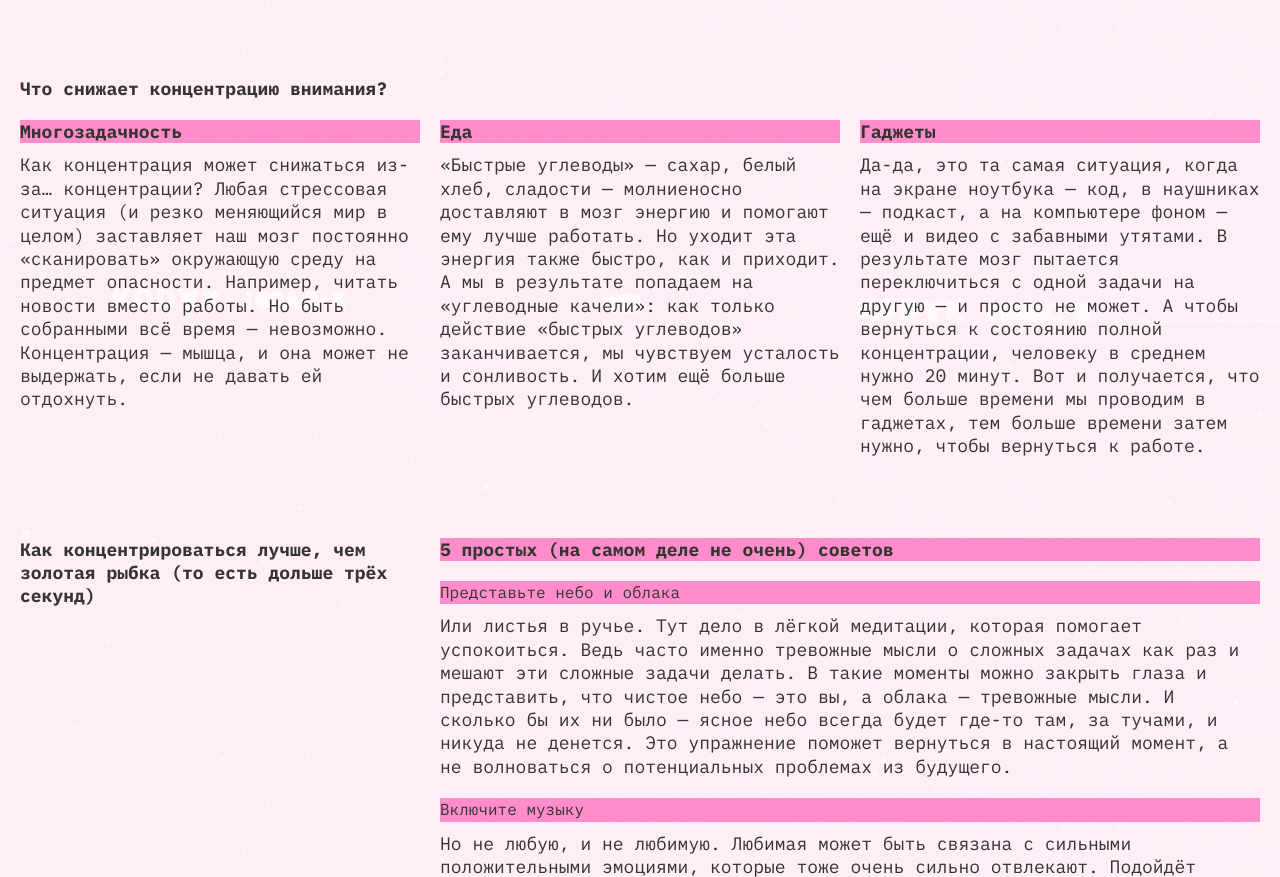
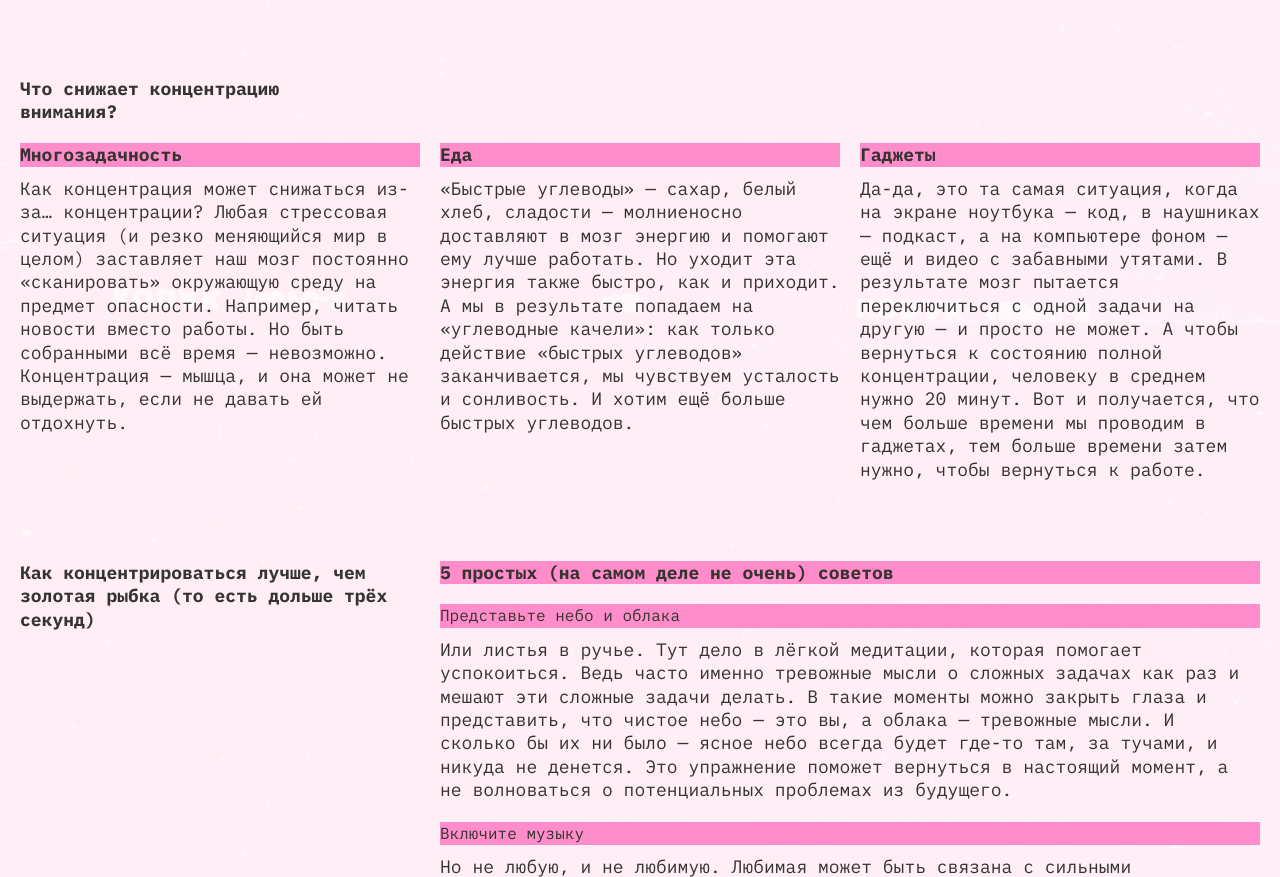
Before and after one commit to krllblkv/slozhno-sosredotochitsya-fd, a plain HTML site: page index.html in a window 1280 px wide. Shown: the part 1278-2155 px from the top of the page. Drawn offline with Linux system fonts and the light colour scheme.

Commit message:
fixed-title-content-block

```diff
--- a/styles/style.css
+++ b/styles/style.css
@@ -360,6 +360,8 @@
   .content-section:nth-child(2) .content-section__title {
     grid-row: span 1;
     grid-column: 1 / -1;
+    max-width: 315px;
+    width: 100%;
   }
 
   .content-section:nth-child(2) .content-block {
```
